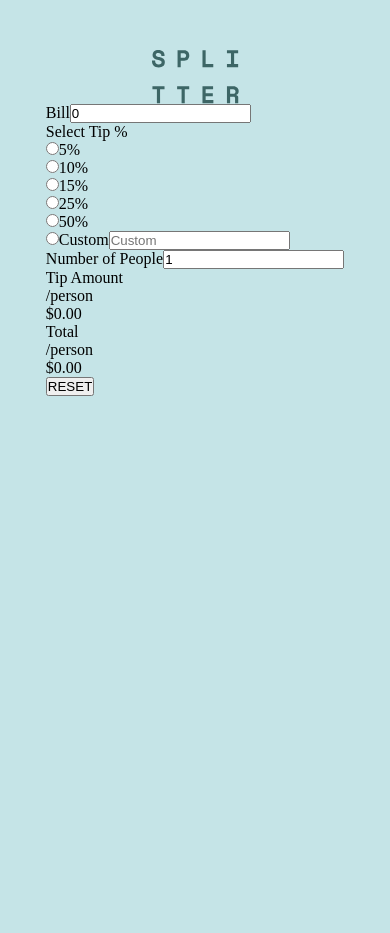
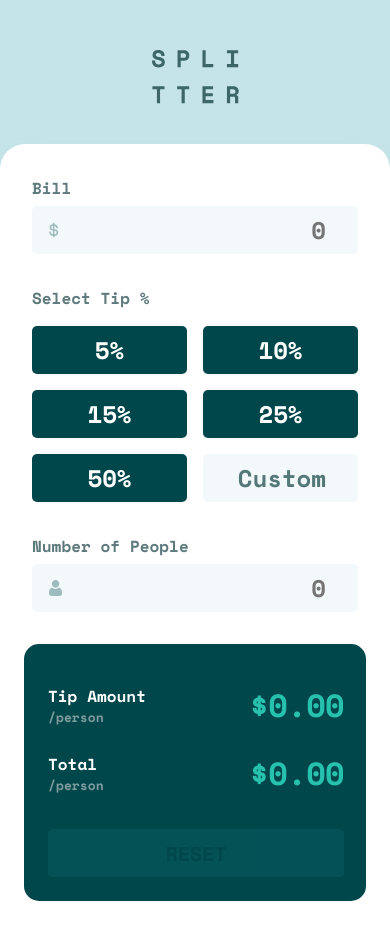
Before and after one commit to vanderms/tip-calculator, a React (Create React App) app: page / in a window 390 px wide. Before the commit the page ends 844 px from the top, so only its background shows below. Built offline with nearby package versions, Linux system fonts and the light colour scheme.

Commit message:
implement mobile design

```diff
--- a/public/index.html
+++ b/public/index.html
@@ -9,6 +9,12 @@
       sizes="32x32"
       href="%PUBLIC_URL%/images/favicon-32x32.png"
     />
+    <link rel="preconnect" href="https://fonts.googleapis.com" />
+    <link rel="preconnect" href="https://fonts.gstatic.com" crossorigin />
+    <link
+      href="https://fonts.googleapis.com/css2?family=Space+Mono:wght@700&display=swap"
+      rel="stylesheet"
+    />
     <title>Frontend Mentor | Tip calculator app</title>
   </head>
   <body>
--- a/src/components/form.tsx
+++ b/src/components/form.tsx
@@ -1,8 +1,10 @@
 import RadioItem from './radio-item';
 import OutputItem from './output-item';
 import { useState, useRef } from 'react';
+import IconDollarURL from '../assets/icon-dollar.svg';
+import IconPersonURL from '../assets/icon-person.svg';
 
-function calcTipAndTotal(bill: number, tip: number, npeople: number) {
+function calcTip(bill: number, tip: number, npeople: number) {
   if (npeople === 0) {
     return { tipAmount: 0, total: 0 };
   }
@@ -15,12 +17,11 @@ function calcTipAndTotal(bill: number, tip: number, npeople: number) {
 }
 
 export default function Form() {
-  const [bill, setBill] = useState<string>('0');
-  const [people, setPeople] = useState<string>('1');
+  const [bill, setBill] = useState<string>('');
+  const [people, setPeople] = useState<string>('');
   const [tip, setTip] = useState<number>(0);
   const [customValue, setCustomValue] = useState<string>('');
   const [checked, setChecked] = useState<string>('');
-
   const customInput = useRef<HTMLInputElement | null>(null);
 
   function handleRadioChange(e: React.ChangeEvent<HTMLInputElement>) {
@@ -34,29 +35,38 @@ export default function Form() {
   }
 
   function reset() {
-    setBill('0');
-    setPeople('1');
+    setBill('');
+    setPeople('');
     setTip(0);
-    setCustomValue('Custom');
+    setCustomValue('');
     setChecked('');
   }
 
-  const { tipAmount, total } = calcTipAndTotal(+bill, tip, +people);
+  function isDisabled(): boolean {
+    return bill === '' && people === '' && customValue === '' && checked === '';
+  }
+
+  const { tipAmount, total } = calcTip(+bill, tip, +people);
 
   return (
-    <form className="nv-form">
+    <form className="form">
       <div className="bill-input-container">
-        <label htmlFor="bill">Bill</label>
+        <label className="label" htmlFor="bill">
+          Bill
+        </label>
         <input
+          className="input"
           type="number"
           name="bill"
           id="bill"
+          placeholder="0"
           onChange={(e) => setBill(e.currentTarget.value)}
           value={bill}
         />
+        <img src={IconDollarURL} className="input-icon" alt="" />
       </div>
       <div className="radio-container">
-        <p>Select Tip %</p>
+        <p className="label">Select Tip %</p>
         <RadioItem value="5" checked={checked} onChange={handleRadioChange} />
         <RadioItem value="10" checked={checked} onChange={handleRadioChange} />
         <RadioItem value="15" checked={checked} onChange={handleRadioChange} />
@@ -75,10 +85,15 @@ export default function Form() {
             }}
             checked={'custom' === checked}
           />
-          <label htmlFor="rp-custom">Custom</label>
+          <label className="label" htmlFor="rp-custom">
+            Custom
+          </label>
+        </div>
         <input
           type="number"
           placeholder="Custom"
+          className="input"
+          data-type="custom"
           ref={customInput}
           value={customValue}
           onChange={(e) => {
@@ -89,25 +104,36 @@ export default function Form() {
           aria-label="custom value"
         />
       </div>
-      </div>
       <div className="npeople-input-container">
-        <label htmlFor="npeople">Number of People</label>
+        <label className="label" htmlFor="npeople">
+          Number of People
+        </label>
         {people === '0' && <p className="error-message">Can't be zero</p>}
+
         <input
           type="number"
           name="npeople"
+          className="input"
+          placeholder="0"
           id="npeople"
           value={people}
           onChange={(e) => {
             setPeople(e.currentTarget.value);
           }}
         />
+        <img src={IconPersonURL} className="input-icon" alt="" />
       </div>
-      <div className="nv-visor">
+      <div className="visor">
         <OutputItem title="Tip Amount" value={tipAmount} />
         <OutputItem title="Total" value={total} />
+        <input
+          className="reset"
+          type="reset"
+          value="RESET"
+          onClick={reset}
+          disabled={isDisabled()}
+        />
       </div>
-      <input type="reset" value="RESET" onClick={reset} />
     </form>
   );
 }
--- a/src/components/output-item.tsx
+++ b/src/components/output-item.tsx
@@ -12,8 +12,8 @@ export default function OutputItem({ title, value }: Props) {
       .join('-');
 
   return (
-    <div className="item">
-      <label className="label" htmlFor={id}>
+    <div className="output-item">
+      <label className="output-label" htmlFor={id}>
         <p className="title">{title}</p>
         <p className="person">/person</p>
       </label>
--- a/src/components/radio-item.tsx
+++ b/src/components/radio-item.tsx
@@ -11,12 +11,13 @@ export default function RadioItem({ value, checked, onChange }: Props) {
       <input
         type="radio"
         name="percentage"
+        className="radio-buttom"
         id={id}
         value={value}
         checked={value === checked}
         onChange={onChange}
       />
-      <label htmlFor={id}>{value}%</label>
+      <label className="radio-label" htmlFor={id}>{value}%</label>
     </div>
   );
 }
--- a/src/styles/index.scss
+++ b/src/styles/index.scss
@@ -4,6 +4,8 @@
   margin: 0;
   padding: 0;
   box-sizing: border-box;
+  font-family: 'Space Mono', monospace;
+  font-weight: 700;
 }
 
 a {
@@ -37,7 +39,192 @@ input[type='number'] {
   }
 }
 
-.nv-screen-reader-only{
+.nv-screen-reader-only {
   position: absolute;
   left: -100vw;
 }
+
+.nv-calculator {
+  width: 100%;
+  margin-top: 40px;
+  padding: 32px;
+
+  .form {
+    display: flex;
+    flex-direction: column;
+    align-items: center;
+    gap: 32px;
+
+    .bill-input-container,
+    .radio-container,
+    .npeople-input-container {
+      width: 100%;
+      position: relative;
+    }
+  }
+
+  background: #ffffff;
+  box-shadow: 0px 32px 43px rgba(79, 166, 175, 0.200735);
+  border-radius: 25px 25px 0px 0px;
+
+  .label {
+    display: block;
+    font-size: 16px;
+    line-height: 24px;
+    color: #5e7a7d;
+  }
+
+  .input {
+    font-size: 24px;
+    line-height: 36px;
+    text-align: right;
+    color: #00474b;
+    padding-right: 17px;
+    height: 48px;
+    width: 100%;
+    background: #f3f9fa;
+    border-radius: 5px;
+    border: none;
+  }
+
+  .input-icon {
+    position: absolute;
+    left: 17px;
+    top: 46px;
+    height: 16px;
+    width: auto;
+  }
+
+  .bill-input-container {
+    #bill {
+      margin-top: 6px;
+    }
+  }
+
+  .radio-container {
+    display: grid;
+    grid-template-columns: 1fr 1fr;
+    gap: 16px;
+    .label {
+      grid-column: 1 / span 2;
+    }
+
+    .radio-item {
+      width: 100%;
+      height: 48px;
+
+      .radio-label {
+        background: #00474b;
+        border-radius: 5px;
+        width: 100%;
+        height: 100%;
+        display: grid;
+        place-items: center;
+        font-size: 24px;
+        line-height: 36px;
+        color: #ffffff;
+        cursor: pointer;
+      }
+
+      .radio-buttom:checked + .radio-label {
+        background: #26c2ae;
+        color: #00474b;
+      }
+
+      &[data-type='custom'] {
+        @extend .nv-screen-reader-only;
+      }
+
+      .radio-buttom {
+        @extend .nv-screen-reader-only;
+      }
+    }
+
+    .input[data-type='custom']::placeholder {
+      color: #547878;
+      opacity: 1;
+    }
+  }
+
+  .npeople-input-container {
+    display: grid;
+    grid-template-columns: 4fr 3fr;
+    align-items: center;
+
+    .error-message {
+      font-size: 16px;
+      color: #e17457;
+      text-align: right;
+
+      @media screen and (max-width: 375px) {
+        font-size: 13px;
+      }
+    }
+
+    .input {
+      margin-top: 6px;
+      grid-column: 1 / span 2;
+    }
+  }
+
+  .visor {
+    width: calc(100% + 16px);
+    background: #00474b;
+    border-radius: 15px;
+    padding: 37px 22px 24px 24px;
+
+    .output-item {
+      width: 100%;
+      height: 48px;
+      display: flex;
+      justify-content: space-between;
+      align-items: center;
+
+      .output-label .title {
+        font-size: 16px;
+        line-height: 24px;
+        color: #ffffff;
+      }
+
+      .output-label .person {
+        font-size: 13px;
+        line-height: 19px;
+        color: #7f9d9f;
+      }
+
+      & + .output-item {
+        margin-top: 20px;
+      }
+    }
+
+    .value {
+      font-size: 32px;
+      line-height: 47px;
+      text-align: right;
+      letter-spacing: -0.666667px;
+      color: #26c2ae;
+    }
+
+    .reset {
+      margin-top: 32px;
+      width: 100%;
+      height: 48px;
+      background: #26c2ae;
+      border-radius: 5px;
+      border: none;
+      font-size: 20px;
+      color: #00474b;
+      cursor: pointer;
+
+      &:hover {
+        background: #9fe8df;
+      }
+
+      &:disabled {
+        background: #0d686d;
+        color: #00474b;
+        opacity: 0.35;
+      }
+    }
+  }
+}
```
Lines whose indentation alone changed are shown as unchanged.
